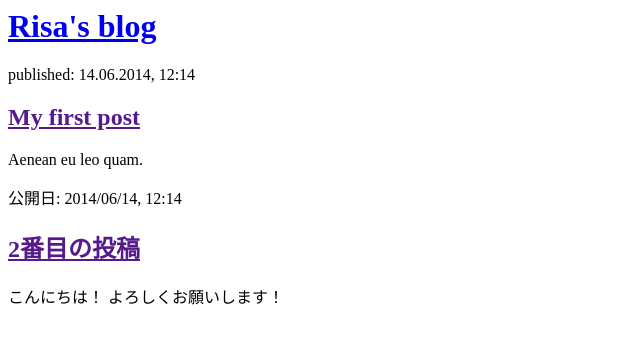
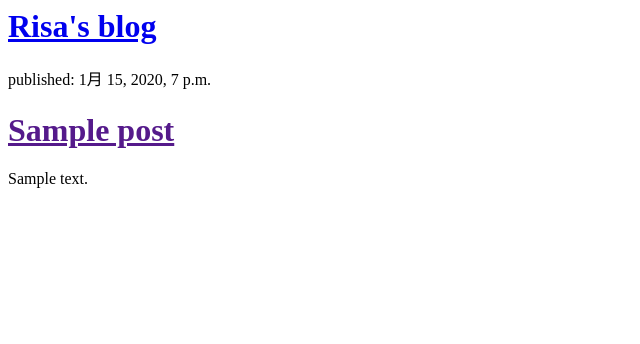
Before and after one commit to queneau/myblog, a Django app: template blog/templates/blog/post_list.html in a window 1280 px wide. Shown: the top 344 px of the page, without its empty margins (0-640 px from the left). Run offline with Django 3.2, Linux system fonts and the light colour scheme; the template is opened without the code that fills it: values that come from a table or form of the project are taken from there, others are empty; tables that the repository leaves empty hold one stand-in row (values such as "Sample post").

Commit message:
Modified templates to display posts from database.

```diff
--- a/blog/templates/blog/post_list.html
+++ b/blog/templates/blog/post_list.html
@@ -7,17 +7,13 @@
             <h1><a href="/">Risa's blog</a></h1>
         </div>
 
+    {% for post in posts %}
         <div>
-            <p>published: 14.06.2014, 12:14</p>
-            <h2><a href="">My first post</a></h2>
-            <p>Aenean eu leo quam.</p>
+            <p>published: {{ post.published_date}}</p>
+            <h1><a href="">{{ post.title }}</a></h1>
+            <p>{{ post.text|linebreaksbr}}</p>
         </div>
-
-        <div>
-            <p>公開日: 2014/06/14, 12:14</p>
-            <h2><a href="">2番目の投稿</a></h2>
-            <p> こんにちは！ よろしくお願いします！ </p>
-        </div>
+    {% endfor %}
 
     </body>
 </html>
--- a/blog/views.py
+++ b/blog/views.py
@@ -1,6 +1,8 @@
 from django.shortcuts import render
-
+from django.utils import timezone
+from .models import Post
 # Create your views here.
 
 def post_list(request):
-    return render(request, 'blog/post_list.html', {})
+    posts = Post.objects.filter(published_date__lte=timezone.now()).order_by('published_date')
+    return render(request, 'blog/post_list.html', {'posts': posts})
```
